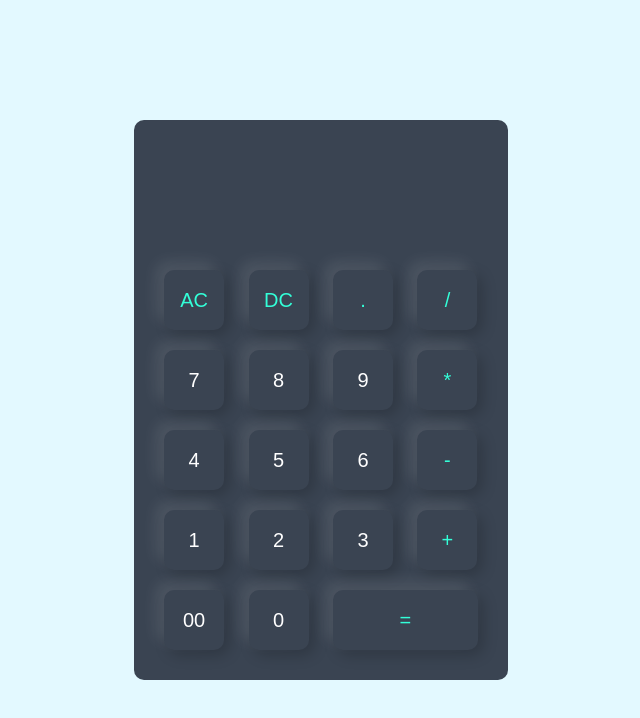
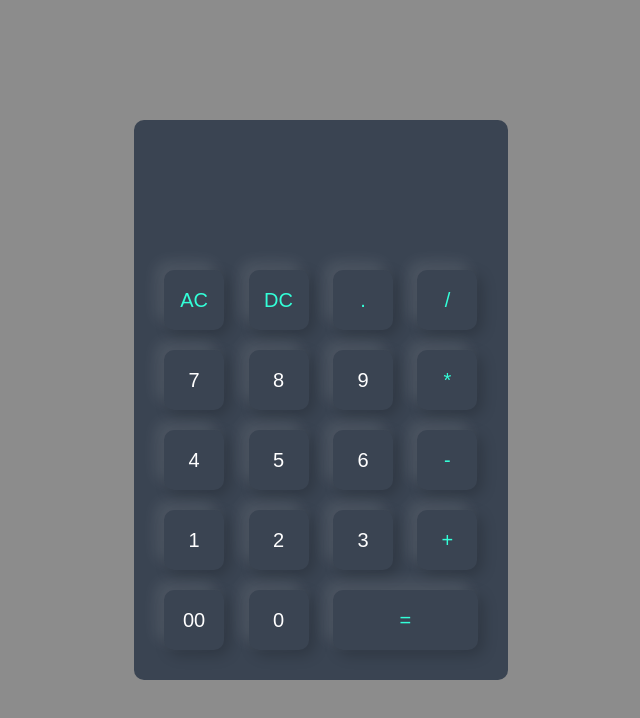
Before and after one commit to vivekkumarbiswal/Calculator_HtmlCss, a plain HTML site: page index.html in a window 1280 px wide. Shown: the whole page, without its empty margins (319-959 px from the left). Drawn offline with Linux system fonts and the light colour scheme.

Commit message:
Background color changed

```diff
--- a/style.css
+++ b/style.css
@@ -8,7 +8,7 @@
 .container {
   width: 100%;
   height: 100vh;
-  background: #e3f9ff;
+  background: #8c8c8c;
   display: flex;
   justify-content: center;
   align-items: center;
```
